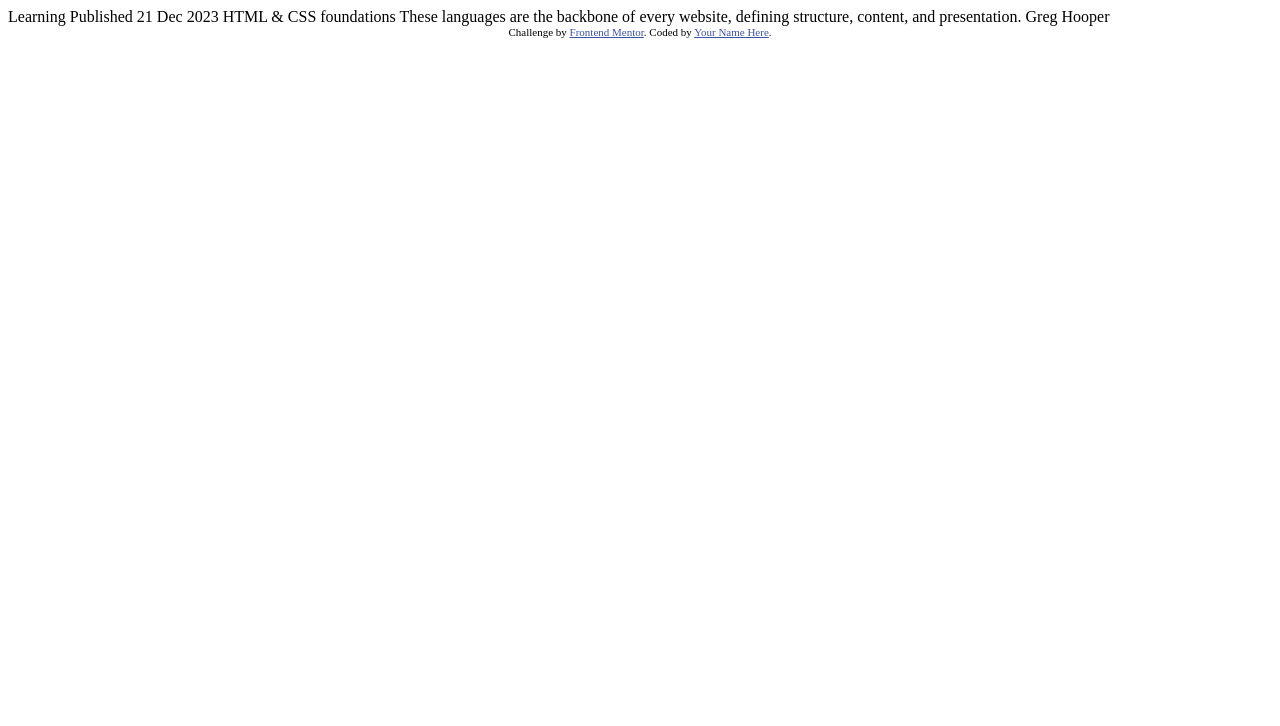
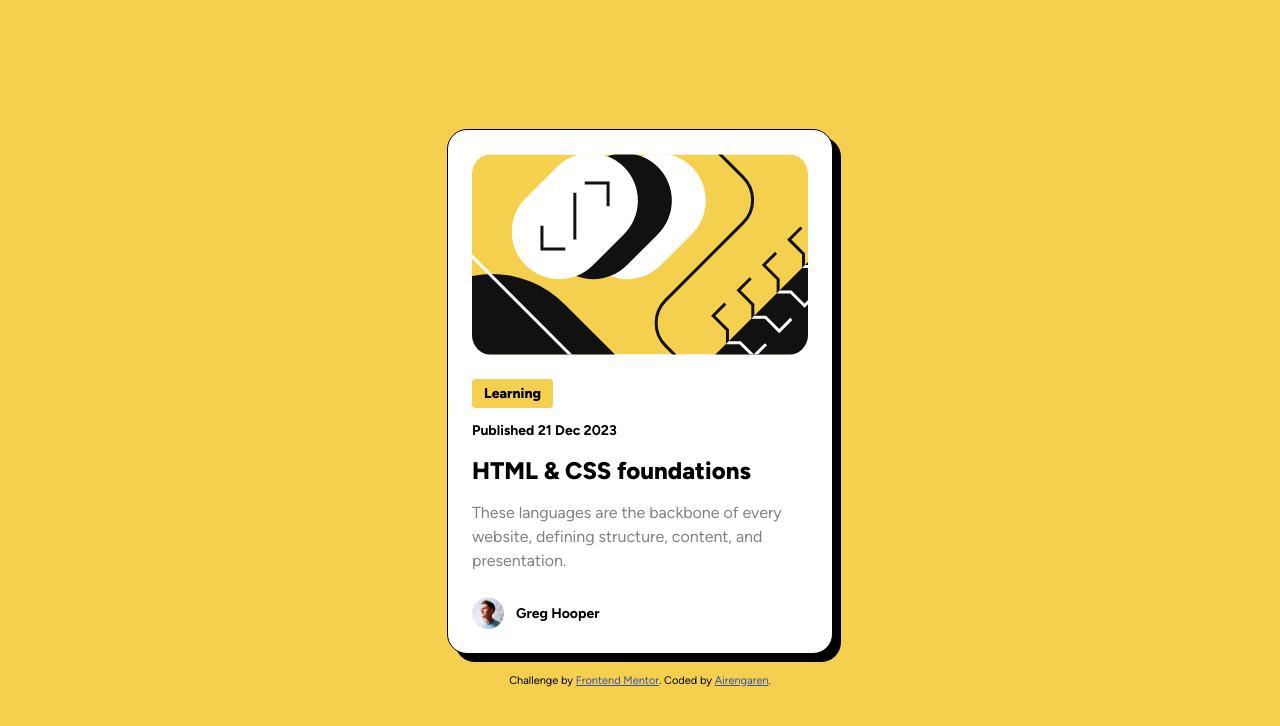
Before and after one commit to MajorFreedom/blog-preview-card, a plain HTML site: page index.html in a window 1280 px wide. Drawn offline with Linux system fonts and the light colour scheme.

Commit message:
design created

```diff
--- /dev/null
+++ b/design/style.css
@@ -0,0 +1,99 @@
+@font-face {
+    font-family: 'Figtree';
+    src: url('../assets/fonts/Figtree-VariableFont_wght.ttf') format('truetype');
+
+}
+p {
+    margin: 0;
+    line-height: 150%;
+
+}
+
+
+body {
+    font-family: 'Figtree';
+    display: flex;
+    flex-direction: column;
+    justify-content: center;
+    align-items: center;
+    gap: 20px;
+    height: 100vh;
+    background-color: #F4D04E;
+}
+
+
+.blog-preview-card {
+    width: 384px;
+    background-color: white;
+    border-radius: 20px;
+    border: 1px solid black;
+    box-shadow: 8px 8px 0px black;
+    transition: all ease-out 0.2s;
+}
+
+.blog-preview-card-container {
+    padding: 24px;
+    display: flex;
+    flex-direction: column;
+    gap: 24px;
+}
+
+
+.illustration {
+    max-width: 100%;
+    border-radius: 20px;
+}
+
+.blog-preview-card-content-container {
+    display: flex;
+    flex-direction: column;
+    align-items: flex-start;
+    gap: 12px;
+}
+
+.category-item {
+    padding: 4px 12px;
+    background-color: #F4D04E;
+    font-size: 14px;
+    font-weight: 800;
+    border-radius: 4px;
+}
+
+.publish-date-item {
+    font-size: 14px;
+    font-weight: 700;
+}
+
+.title {
+    font-size: 24px;
+    font-weight: 800;
+    transition: all ease-out .2s;
+}
+
+.description {
+    font-size: 16px;
+    font-weight: 400;
+    color: gray
+}
+
+.blog-preview-card-avatar-container {
+    display: flex;
+    flex-direction: row;
+    align-items: center;
+    gap: 12px;
+}
+
+.blog-preview-card-avatar-container p {
+    font-size: 14px;
+    font-weight: 700;
+}
+
+
+.blog-preview-card:hover {
+    box-shadow: 16px 16px 0px black;
+}
+
+
+.blog-preview-card:hover .title {
+    color: #F4D04E;
+}
--- a/index.html
+++ b/index.html
@@ -5,6 +5,13 @@
   <meta name="viewport" content="width=device-width, initial-scale=1.0"> <!-- displays site properly based on user's device -->
 
   <link rel="icon" type="image/png" sizes="32x32" href="./assets/images/favicon-32x32.png">
+
+  <!-- <link rel="preconnect" href="./assets/fonts/Figtree-Italic-VariableFont_wght.ttf">
+  <link rel="preconnect" href="./assets/fonts/Figtree-VariableFont_wght.ttf"> -->
+  <!-- <link rel="preconnect" href="./assets/fonts/static/Figtree-ExtraBold.ttf">
+  <link rel="preconnect" href="./assets/fonts/static/Figtree-SemiBold.ttf"> -->
+
+  <link rel="stylesheet" href="./design/style.css">
 
   <title>Frontend Mentor | Blog preview card</title>
 
@@ -15,20 +22,33 @@
   </style>
 </head>
 <body>
+  <div class="blog-preview-card">
+    <div class="blog-preview-card-container">
+      <img src="./assets/images/illustration-article.svg" alt="illustration-article" class="illustration">
 
-  Learning
+      <div class="blog-preview-card-content-container">
+        <p class="category-item">Learning</p>
 
-  Published 21 Dec 2023
+        <p class="publish-date-item">Published 21 Dec 2023</p>
 
-  HTML & CSS foundations
+        <p class="title">HTML & CSS foundations</p>
 
-  These languages are the backbone of every website, defining structure, content, and presentation.
+        <p class="description">These languages are the backbone of every website, defining structure, content, and presentation.</p>
 
-  Greg Hooper
+      </div>
+
+      <div class="blog-preview-card-avatar-container">
+        <img width="32" height="32" src="./assets/images/image-avatar.webp" alt="author">
+        <p>Greg Hooper</p>
+      </div>
+
+    </div>
+  </div>
+
 
   <div class="attribution">
     Challenge by <a href="https://www.frontendmentor.io?ref=challenge" target="_blank">Frontend Mentor</a>.
-    Coded by <a href="#">Your Name Here</a>.
+    Coded by <a href="#">Airengaren</a>.
   </div>
 </body>
 </html>
```
